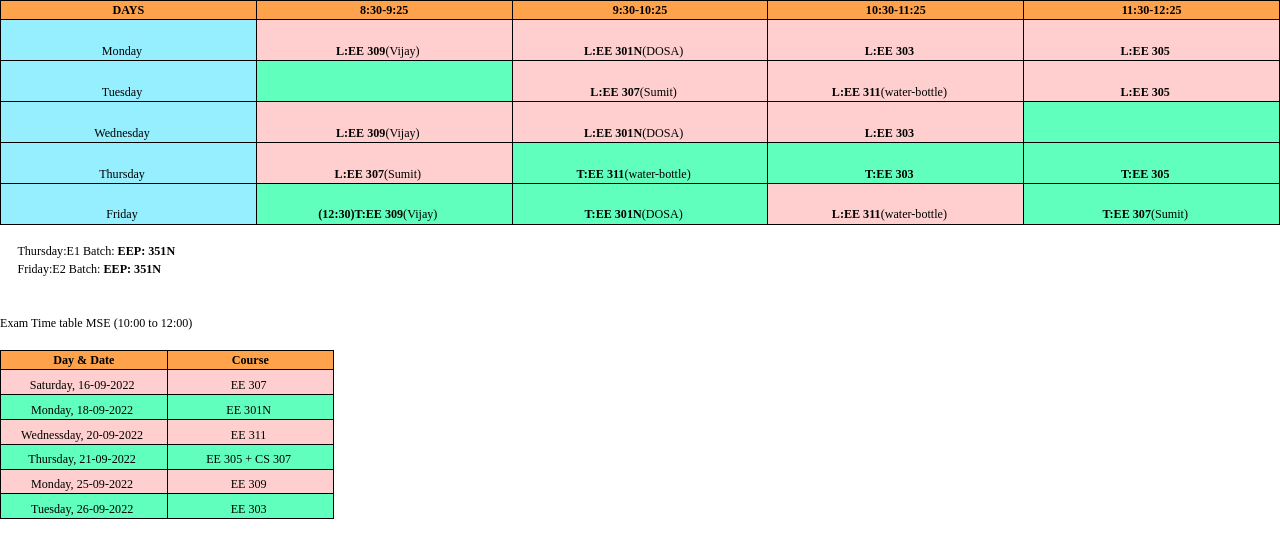
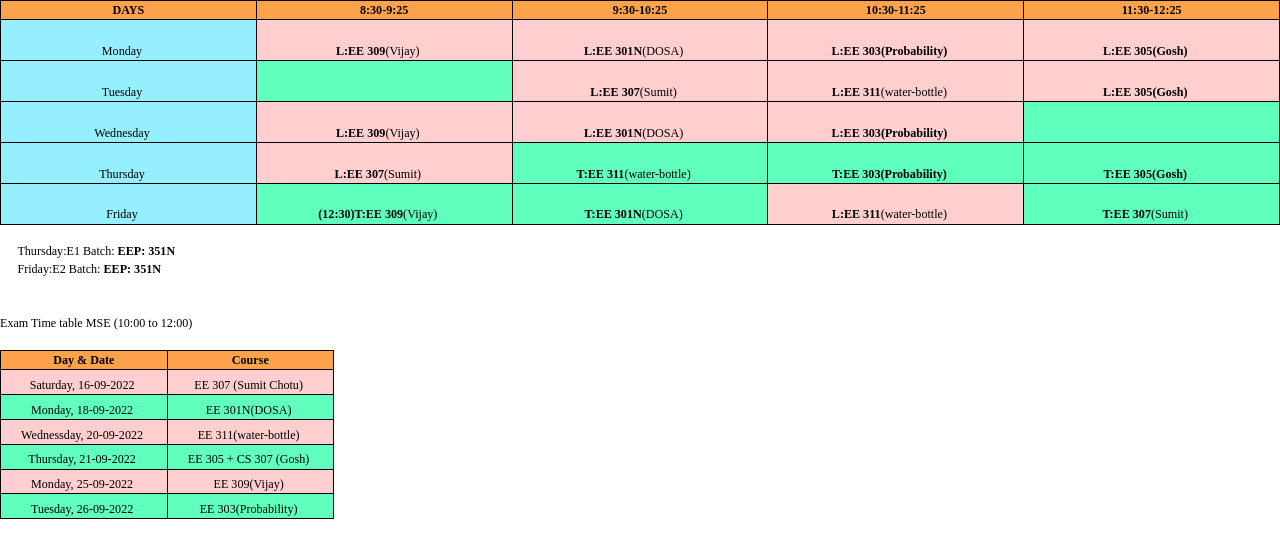
Before and after one commit to Shuffled720/2023-24-TT, a Next.js app: page / in a window 1280 px wide. Shown: the top 558 px of the page. Built offline with nearby package versions, Linux system fonts and the light colour scheme; a web font is replaced by a local one.

Commit message:
encoded course name

```diff
--- a/app/page.js
+++ b/app/page.js
@@ -20,12 +20,12 @@ export default function Home() {
         "teacher": "(DOSA)"
       },
       {
-        "title": "L:EE 303",
+        "title": "L:EE 303(Probability)",
         "type": "Lecture",
         "teacher": ""
       },
       {
-        "title": "L:EE 305",
+        "title": "L:EE 305(Gosh)",
         "type": "Lecture",
         "teacher": ""
       }
@@ -47,7 +47,7 @@ export default function Home() {
         "teacher": "(water-bottle)"
       },
       {
-        "title": "L:EE 305",
+        "title": "L:EE 305(Gosh)",
         "type": "Lecture",
         "teacher": ""
       }
@@ -67,7 +67,7 @@ export default function Home() {
 
         },
         {
-          "title": "L:EE 303",
+          "title": "L:EE 303(Probability)",
           "type": "Lecture",
           "teacher": ""
         },
@@ -89,12 +89,12 @@ export default function Home() {
         "teacher": "(water-bottle)"
       },
       {
-        "title": "T:EE 303",
+        "title": "T:EE 303(Probability)",
         "type": "Tutorial",
         "teacher": ""
       },
       {
-        "title": "T:EE 305",
+        "title": "T:EE 305(Gosh)",
         "type": "Tutorial",
         "teacher": ""
       }
@@ -124,27 +124,27 @@ export default function Home() {
   }
   const msett = [
     {
-      "name": "EE 307",
+      "name": "EE 307 (Sumit Chotu)",
       "date": "Saturday, 16-09-2022"
     },
     {
-      "name": "EE 301N",
+      "name": "EE 301N(DOSA)",
       "date": "Monday, 18-09-2022"
     },
     {
-      "name": "EE 311",
+      "name": "EE 311(water-bottle)",
       "date": "Wednessday, 20-09-2022"
     },
     {
-      "name": "EE 305 + CS 307",
+      "name": "EE 305 + CS 307 (Gosh)",
       "date": "Thursday, 21-09-2022"
     },
     {
-      "name": "EE 309",
+      "name": "EE 309(Vijay)",
       "date": "Monday, 25-09-2022"
     },
     {
-      "name": "EE 303",
+      "name": "EE 303(Probability)",
       "date": "Tuesday, 26-09-2022"
     },
 
```
